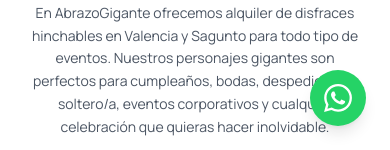
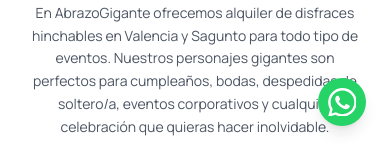
Before and after one commit to Lunapold/costumeval, a Next.js app: page / in a window 390 px wide. Shown: the part 694-844 px from the top of the page. Built offline with nearby package versions, Linux system fonts and the light colour scheme.

Commit message:
Make WhatsApp button responsive with vw sizing

```diff
--- a/src/components/FloatingWhatsApp.tsx
+++ b/src/components/FloatingWhatsApp.tsx
@@ -6,10 +6,10 @@ export default function FloatingWhatsApp() {
       href={`https://wa.me/${PHONE}`}
       target="_blank"
       rel="noopener noreferrer"
-      className="fixed bottom-6 right-6 z-50 w-14 h-14 bg-[#25D366] rounded-full flex items-center justify-center shadow-lg hover:scale-110 transition-transform duration-200"
+      className="fixed bottom-6 right-6 z-50 w-[min(10vw,72px)] h-[min(10vw,72px)] min-w-12 min-h-12 bg-[#25D366] rounded-full flex items-center justify-center shadow-lg hover:scale-110 transition-transform duration-200"
       aria-label="Contactar por WhatsApp"
     >
-      <svg className="w-7 h-7 text-white" viewBox="0 0 24 24" fill="currentColor">
+      <svg className="w-[60%] h-[60%] text-white" viewBox="0 0 24 24" fill="currentColor">
         <path d="M17.472 14.382c-.297-.149-1.758-.867-2.03-.967-.273-.099-.471-.148-.67.15-.197.297-.767.966-.94 1.164-.173.199-.347.223-.644.075-.297-.15-1.255-.463-2.39-1.475-.883-.788-1.48-1.761-1.653-2.059-.173-.297-.018-.458.13-.606.134-.133.298-.347.446-.52.149-.174.198-.298.298-.497.099-.198.05-.371-.025-.52-.075-.149-.669-1.612-.916-2.207-.242-.579-.487-.5-.669-.51-.173-.008-.371-.01-.57-.01-.198 0-.52.074-.792.372-.272.297-1.04 1.016-1.04 2.479 0 1.462 1.065 2.875 1.213 3.074.149.198 2.096 3.2 5.077 4.487.709.306 1.262.489 1.694.625.712.227 1.36.195 1.871.118.571-.085 1.758-.719 2.006-1.413.248-.694.248-1.289.173-1.413-.074-.124-.272-.198-.57-.347m-5.421 7.403h-.004a9.87 9.87 0 01-5.031-1.378l-.361-.214-3.741.982.998-3.648-.235-.374a9.86 9.86 0 01-1.51-5.26c.001-5.45 4.436-9.884 9.888-9.884 2.64 0 5.122 1.03 6.988 2.898a9.825 9.825 0 012.893 6.994c-.003 5.45-4.437 9.884-9.885 9.884m8.413-18.297A11.815 11.815 0 0012.05 0C5.495 0 .16 5.335.157 11.892c0 2.096.547 4.142 1.588 5.945L.057 24l6.305-1.654a11.882 11.882 0 005.683 1.448h.005c6.554 0 11.89-5.335 11.893-11.893a11.821 11.821 0 00-3.48-8.413z"/>
       </svg>
     </a>
```
